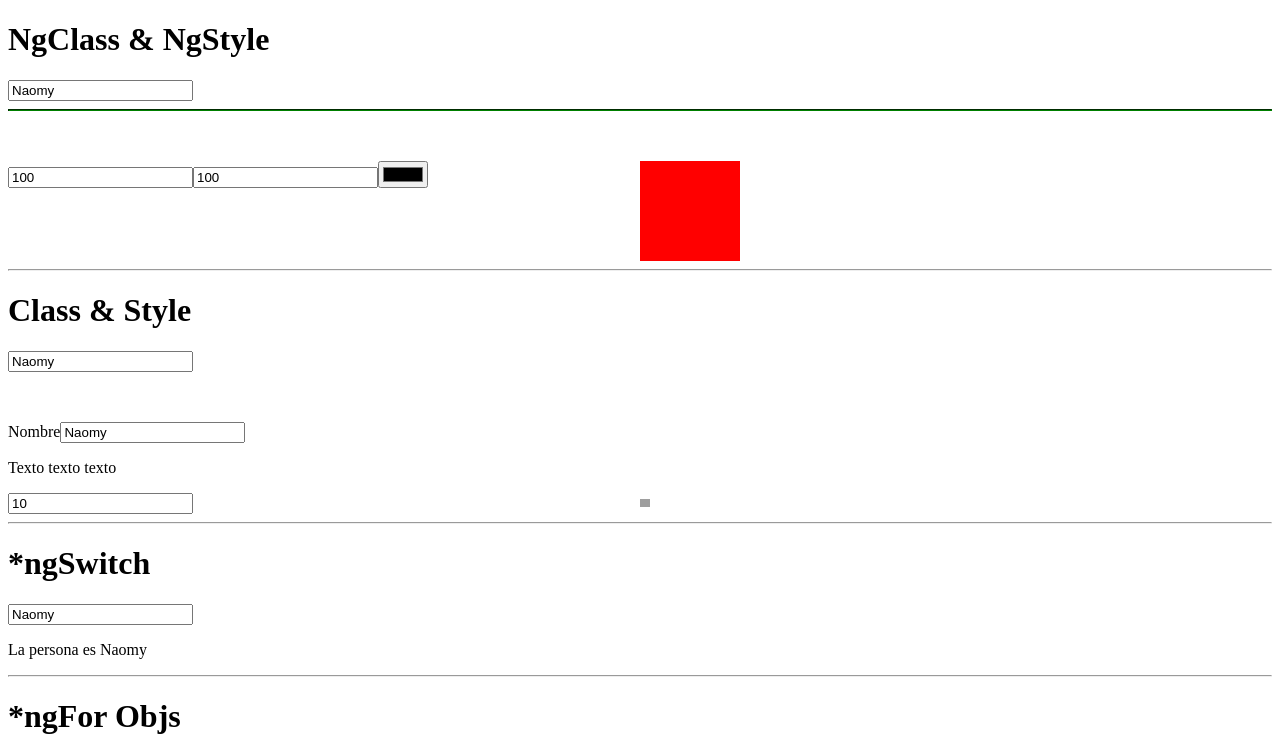
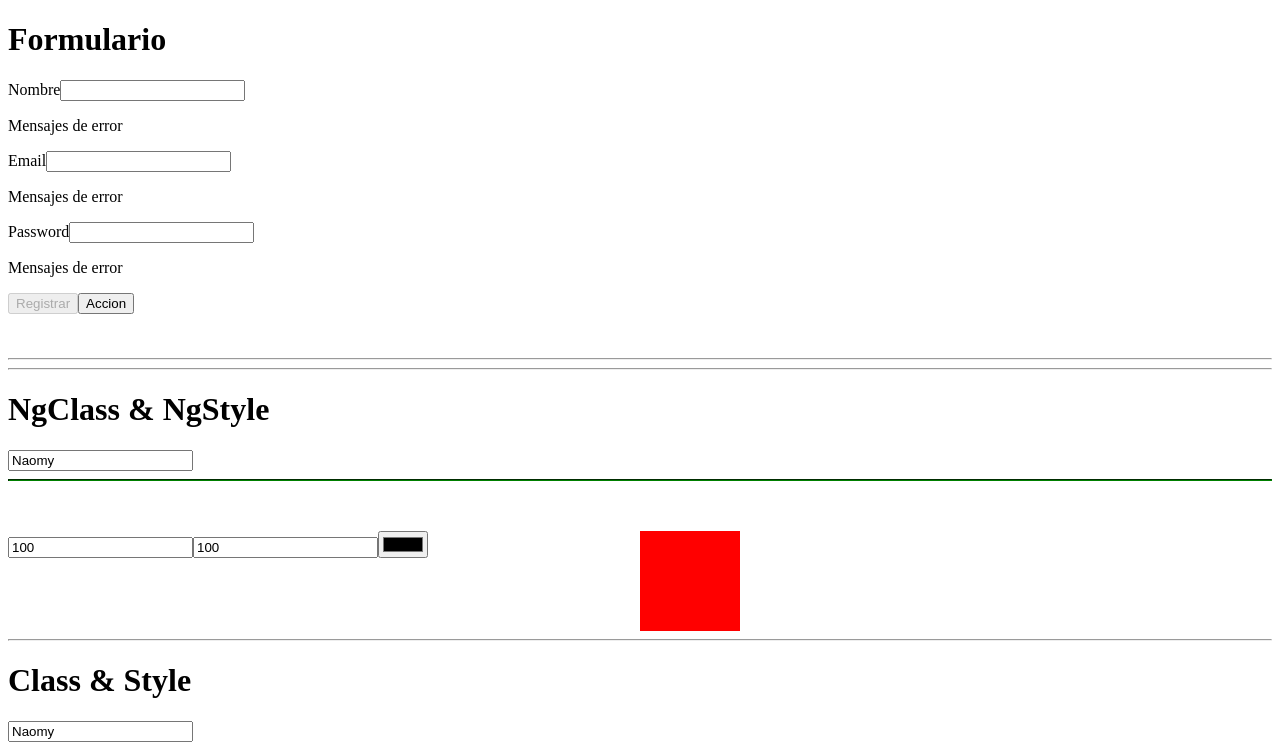
Before and after one commit to KPBaldur/CursoAngularPlatzi, an Angular app in the folder project/: page / in a window 1280 px wide. Shown: the top 755 px of the page. Built offline with nearby package versions, Linux system fonts and the light colour scheme; grey boxes are pictures that could not be loaded.

Commit message:
Ultima clase

```diff
--- a/project/src/app/app.component.html
+++ b/project/src/app/app.component.html
@@ -1,3 +1,30 @@
+<h1>Formulario</h1>
+<form (ngSubmit)="onRegister()" #myForm="ngForm">
+  <div class="input-group">
+    <label for="name">Nombre</label>
+    <input type="text" name="name" required id="name" [(ngModel)]="register.name">
+    <p>Mensajes de error</p>
+  </div>
+  <div class="input-group">
+    <label for="email">Email</label>
+    <input type="email" name="email" required id="email" [(ngModel)]="register.email">
+    <p>Mensajes de error</p>
+  </div>
+  <div class="input-group">
+    <label for="password">Password</label>
+    <input type="password"  name="password" required id="password" [(ngModel)]="register.password">
+    <p>Mensajes de error</p>
+  </div>
+  <button [disabled]="myForm.invalid" type="submit">Registrar</button>
+  <button type="button">Accion</button>
+</form>
+
+
+
+
+
+<br><br>
+<hr><hr>
 <h1>NgClass & NgStyle</h1>
 <input type="text" required #nameInput4="ngModel" [(ngModel)]="person.name">
 <hr class="line-error"
--- a/project/src/app/app.component.ts
+++ b/project/src/app/app.component.ts
@@ -13,6 +13,14 @@
   age = 22;
   img = 'https://i.pinimg.com/564x/ca/18/26/ca1826f90cd5430344563ff4bf6010c7.jpg'
   btnDisable = true ;
+
+  register = {
+    name: '',
+    email: '',
+    password: '',
+  }
+
+
   person = {
     name: 'Naomy',
     age: 29,
@@ -104,4 +112,9 @@
   deleteMovie(index: number){
     this.movies.splice(index, 1);
   }
+
+
+  onRegister(){
+    console.log(this.register);
+  }
 }
```
